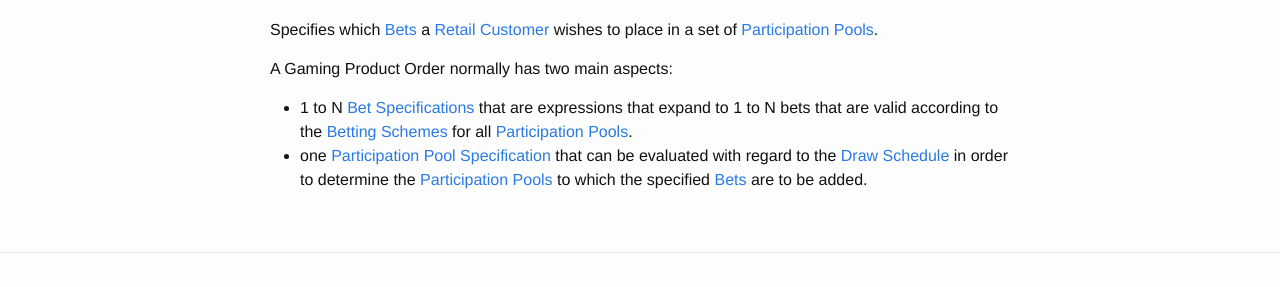
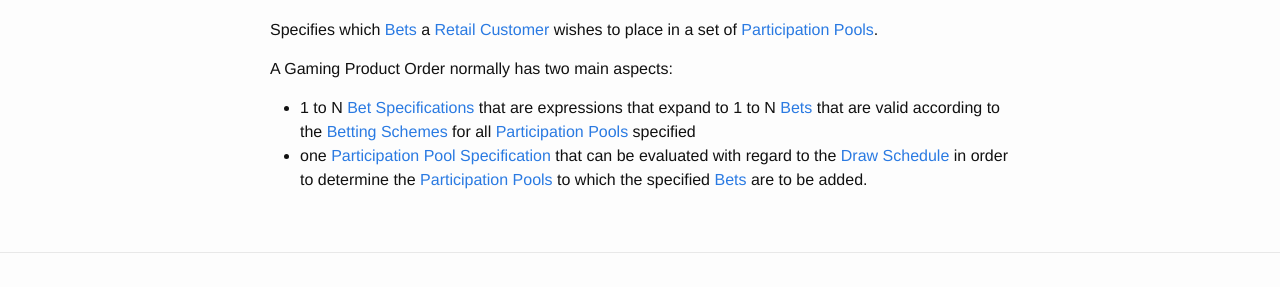
Before and after one commit to lotteries-io/lotteries-io.github.io, a Jekyll site: the page built from _concepts/gaming-product-order.md, in a window 1280 px wide. Shown: the part 197-484 px from the top of the page. Built offline with Jekyll 4.4.1, drawn with Linux system fonts in a browser that asks for light colours.

Commit message:
Update gaming-product-order.md

```diff
--- a/_concepts/gaming-product-order.md
+++ b/_concepts/gaming-product-order.md
@@ -3,10 +3,10 @@ layout: page
 title: Gaming Product Order
 ---
 
-#Gaming Product Order
+# Gaming Product Order
 
 Specifies which [Bets](bet) a [Retail Customer](retail-customer) wishes to place in a set of [Participation Pools](participation-pool).
 
 A Gaming Product Order normally has two main aspects:
-- 1 to N [Bet Specifications](bet-specification) that are expressions that expand to 1 to N bets that are valid according to the [Betting Schemes](betting-scheme) for all [Participation Pools](participation-pool).
-- one [Participation Pool Specification](participation-pool-specification) that can be evaluated with regard to the [Draw Schedule](draw-schedule) in order to determine the [Participation Pools](participation-pool) to which the specified [Bets](bet)  are to be added.
+- 1 to N [Bet Specifications](bet-specification) that are expressions that expand to 1 to N [Bets](bet) that are valid according to the [Betting Schemes](betting-scheme) for all [Participation Pools](participation-pool) specified
+- one [Participation Pool Specification](participation-pool-specification) that can be evaluated with regard to the [Draw Schedule](draw-schedule) in order to determine the [Participation Pools](participation-pool) to which the specified [Bets](bet) are to be added.
```
